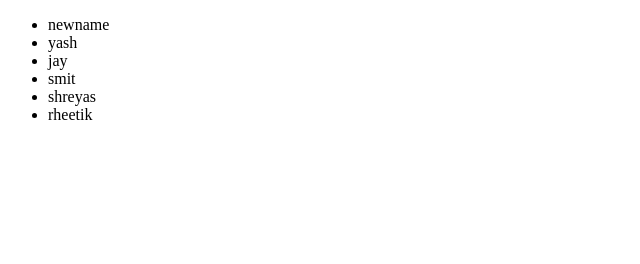
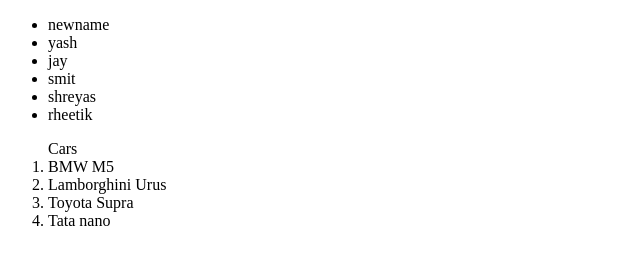
Before and after one commit to jaydeep-zeus-3704/task1_devops, a website: page src/frontend/index.html in a window 1280 px wide. Shown: the whole page, without its empty margins (0-640 px from the left). Drawn offline with Linux system fonts and the light colour scheme.

Commit message:
feat: added car list

```diff
--- a/src/frontend/index.html
+++ b/src/frontend/index.html
@@ -14,5 +14,13 @@
         <li>shreyas</li>
         <li>rheetik</li>
     </ul>
+
+    <ol>
+        Cars
+        <li>BMW M5</li>
+        <li>Lamborghini Urus</li>
+        <li>Toyota Supra</li>
+        <li>Tata nano</li>
+    </ol>
 </body>
 </html>
```
